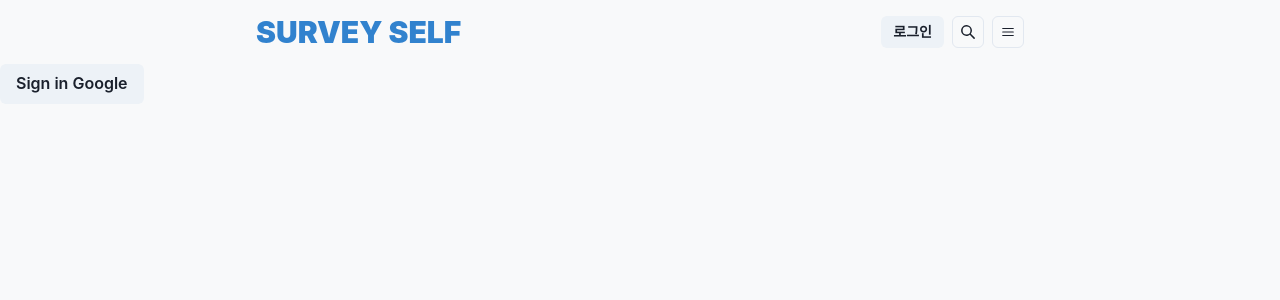
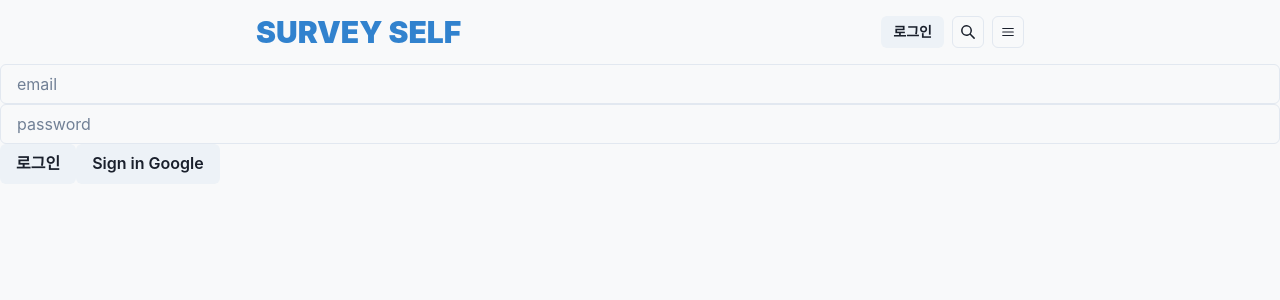
Before and after one commit to zero-koo/survey-self-next, a Next.js app: page /login in a window 1280 px wide. Shown: the top 300 px of the page. Built offline with nearby package versions, Linux system fonts and the light colour scheme; no server answers.

Commit message:
feat: 기본 로그인 로직 구현

```diff
--- a/pages/login.tsx
+++ b/pages/login.tsx
@@ -1,8 +1,21 @@
-import { Button } from '@chakra-ui/react';
+import { Button, Input } from '@chakra-ui/react';
 import { useSession, signIn, signOut } from 'next-auth/react';
+import { useState } from 'react';
 
 export default function Login() {
   const { data: session } = useSession();
+
+  const [userData, setUserData] = useState({
+    email: '',
+    password: '',
+  });
+
+  async function handleSignInCredentials() {
+    await signIn('credentials', {
+      redirect: false,
+      ...userData,
+    });
+  }
 
   if (session) {
     return (
@@ -15,6 +28,17 @@ export default function Login() {
 
   return (
     <div>
+      <Input
+        value={userData.email}
+        onChange={(e) => setUserData((data) => ({ ...data, email: e.target.value }))}
+        placeholder="email"
+      />
+      <Input
+        value={userData.password}
+        onChange={(e) => setUserData((data) => ({ ...data, password: e.target.value }))}
+        placeholder="password"
+      />
+      <Button onClick={handleSignInCredentials}>로그인</Button>
       <Button onClick={() => signIn('google')}>Sign in Google</Button>
     </div>
   );
```
Also changed, not shown: pages/api/auth/[...nextauth].js (deleted, +0 -12 lines), pages/api/auth/[...nextauth].ts (added, +44 -0 lines).
